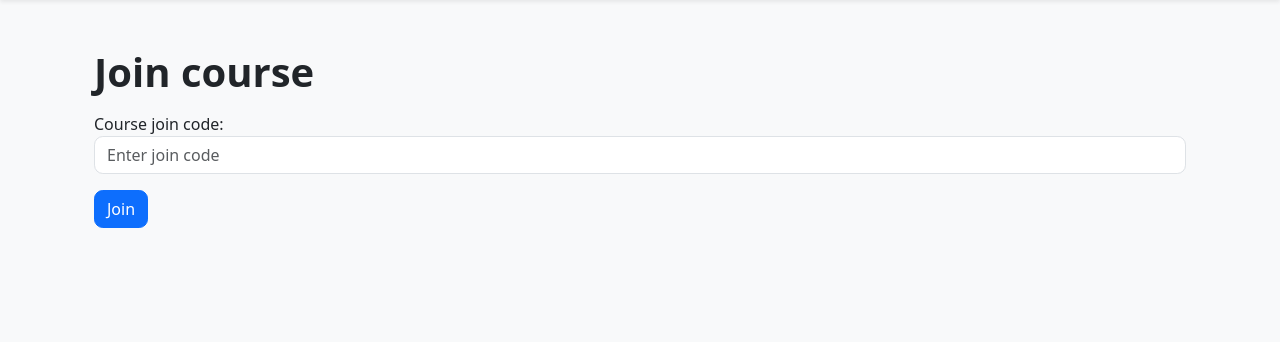
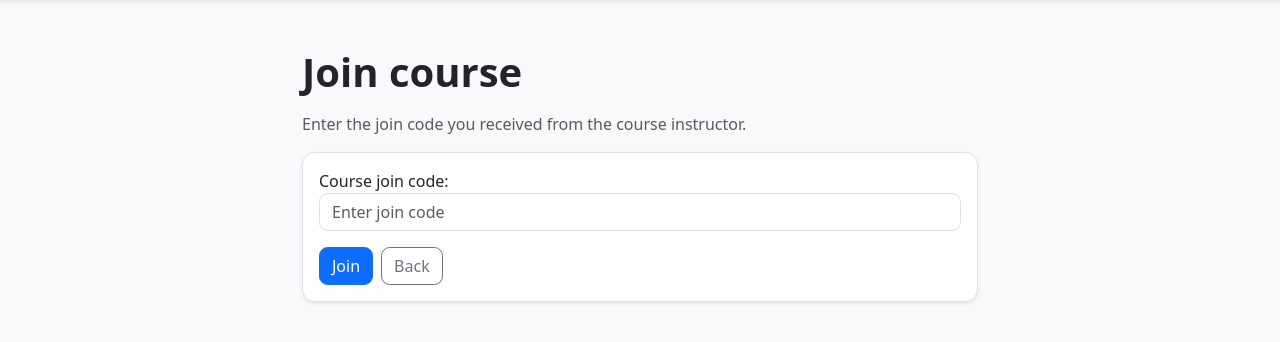
Before and after one commit to christerodegaard/StudentFlow-ELE3921, a Django app: page /courses/join/ in a window 1280 px wide. Shown: the part 57-399 px from the top of the page. Run offline with Django 5.2, Linux system fonts and the light colour scheme; the visitor is signed in with stand-in values (Sample User, id 1).

Commit message:
added course join and enrollment flow

```diff
--- a/core/templates/course_join.html
+++ b/core/templates/course_join.html
@@ -3,12 +3,24 @@
 {% block title %}Join Course{% endblock %}
 
 {% block content %}
-<div class="container mt-4">
-    <h1>Join course</h1>
-    <form method="post" class="mt-3">
-        {% csrf_token %}
-        {{ form.as_p }}
-        <button type="submit" class="btn btn-primary">Join</button>
-    </form>
+<div class="container mt-4" style="max-width: 700px;">
+    <h1 class="mb-3">Join course</h1>
+    <p class="text-muted">
+        Enter the join code you received from the course instructor.
+    </p>
+
+    <div class="card shadow-sm">
+        <div class="card-body">
+            <form method="post">
+                {% csrf_token %}
+                {{ form.as_p }}
+
+                <div class="d-flex gap-2 mt-3">
+                    <button type="submit" class="btn btn-primary">Join</button>
+                    <a href="{% url 'course_list' %}" class="btn btn-outline-secondary">Back</a>
+                </div>
+            </form>
+        </div>
+    </div>
 </div>
 {% endblock %}
```
